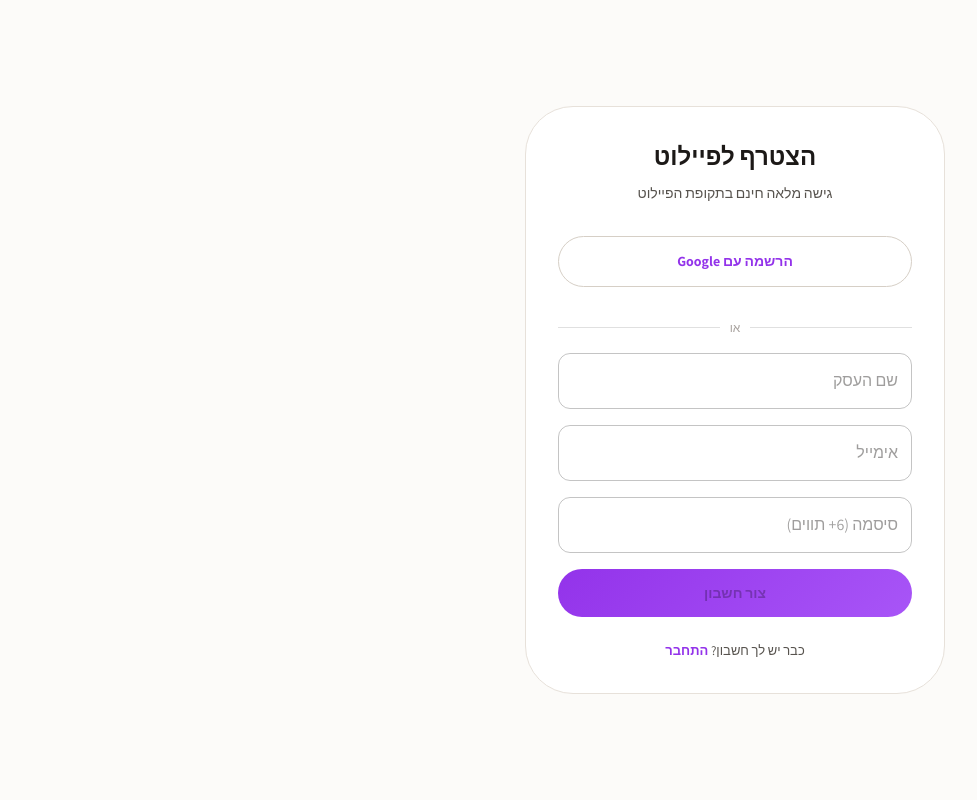
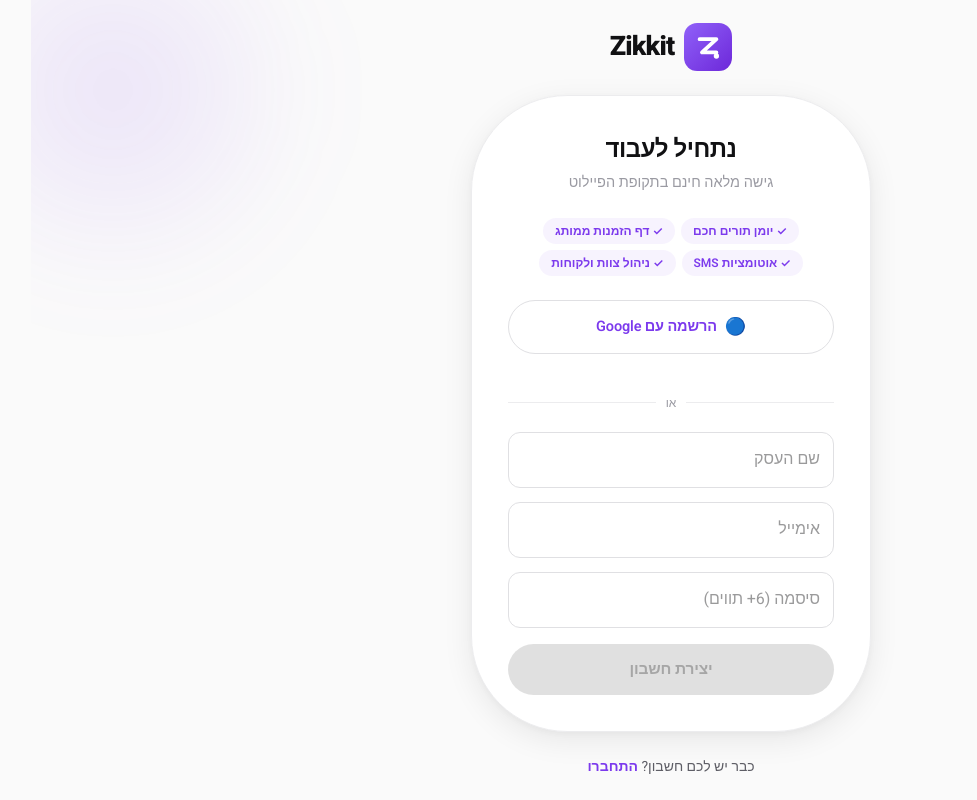
Before and after one commit to lielohana8-wq/zikkit-appointments, a Next.js app: page /register in a window 1280 px wide. Shown: the whole page, without its empty margins (0-977 px from the left). Built offline with nearby package versions, Linux system fonts and the light colour scheme; no server answers.

Commit message:
design: premium Apple-style redesign + new logo

```diff
--- a/src/app/layout.tsx
+++ b/src/app/layout.tsx
@@ -20,14 +20,19 @@ export default function RootLayout({ children }: { children: React.ReactNode })
         <link rel="apple-touch-icon" href="/icon-192.png" />
         <link rel="preconnect" href="https://fonts.googleapis.com" />
         <link
-          href="https://fonts.googleapis.com/css2?family=Assistant:wght@400;500;600;700;800&family=Sora:wght@400;600;700;800&display=swap"
+          href="https://fonts.googleapis.com/css2?family=Heebo:wght@400;500;600;700;800;900&family=Assistant:wght@400;500;600;700;800&display=swap"
           rel="stylesheet"
         />
         <style>{`
-          * { margin: 0; padding: 0; box-sizing: border-box; }
-          body { font-family: 'Assistant', system-ui, sans-serif; background: #FCFBF9; }
+          * { margin: 0; padding: 0; box-sizing: border-box; -webkit-tap-highlight-color: transparent; }
+          body { font-family: 'Heebo', 'Assistant', -apple-system, system-ui, sans-serif; background: #FAFAFA; -webkit-font-smoothing: antialiased; }
+          ::selection { background: rgba(124,58,237,0.18); }
+          ::-webkit-scrollbar { width: 10px; height: 10px; }
+          ::-webkit-scrollbar-thumb { background: #D4D4D8; border-radius: 99px; border: 2px solid #FAFAFA; }
+          ::-webkit-scrollbar-thumb:hover { background: #B4B4BB; }
           .zk-fade-up { animation: zkFadeUp 0.5s cubic-bezier(0.16,1,0.3,1) both; }
           @keyframes zkFadeUp { from { opacity: 0; transform: translateY(12px); } to { opacity: 1; transform: translateY(0); } }
+          @keyframes pulse { 0%,100% { opacity: 1; } 50% { opacity: 0.4; } }
         `}</style>
       </head>
       <body>
--- a/src/app/register/page.tsx
+++ b/src/app/register/page.tsx
@@ -4,6 +4,7 @@ import { useState, useEffect } from 'react';
 import { Box, Typography, Button, TextField, CircularProgress, Divider } from '@mui/material';
 import { useRouter } from 'next/navigation';
 import { useAuth } from '@/features/auth/AuthProvider';
+import { ZikkitLogo } from '@/components/ZikkitLogo';
 import { zikkitColors as c } from '@/styles/theme';
 
 export default function RegisterPage() {
@@ -22,33 +23,47 @@ export default function RegisterPage() {
     try { await register(email, password, bizName); } catch {} finally { setLoading(false); }
   };
 
+  const perks = ['יומן תורים חכם', 'דף הזמנות ממותג', 'אוטומציות SMS', 'ניהול צוות ולקוחות'];
+
   return (
-    <Box sx={{ minHeight: '100vh', bgcolor: c.bg, display: 'flex', alignItems: 'center', justifyContent: 'center', p: 2 }}>
-      <Box sx={{ maxWidth: 420, width: '100%', bgcolor: c.surface1, border: `1px solid ${c.border}`, borderRadius: 4, p: 4 }}>
-        <Typography sx={{ fontFamily: 'Sora, sans-serif', fontSize: 24, fontWeight: 800, textAlign: 'center', mb: 1, color: c.text }}>
-          הצטרף לפיילוט
-        </Typography>
-        <Typography sx={{ fontSize: 14, color: c.text2, textAlign: 'center', mb: 4 }}>גישה מלאה חינם בתקופת הפיילוט</Typography>
+    <Box sx={{ minHeight: '100vh', bgcolor: c.bg, display: 'flex', alignItems: 'center', justifyContent: 'center', p: 2, position: 'relative', overflow: 'hidden' }}>
+      <Box sx={{ position: 'absolute', top: '-15%', left: '-10%', width: 420, height: 420, borderRadius: '50%', background: `radial-gradient(circle, ${c.accentMid}, transparent 70%)`, filter: 'blur(45px)' }} />
 
-        <Button onClick={() => loginWithGoogle()} fullWidth variant="outlined" sx={{ py: 1.5, borderRadius: 3, mb: 2, fontWeight: 700, borderColor: c.border2 }}>
-          הרשמה עם Google
-        </Button>
-        <Divider sx={{ my: 2, fontSize: 12, color: c.text3 }}>או</Divider>
+      <Box className="zk-fade-up" sx={{ maxWidth: 400, width: '100%', position: 'relative', zIndex: 1 }}>
+        <Box sx={{ display: 'flex', justifyContent: 'center', mb: 3 }}>
+          <ZikkitLogo size={48} />
+        </Box>
+        <Box sx={{ bgcolor: c.surface1, borderRadius: 6, p: { xs: 3, sm: 4.5 }, boxShadow: c.shadowLg, border: `1px solid ${c.border}` }}>
+          <Typography sx={{ fontSize: 24, fontWeight: 800, textAlign: 'center', color: c.text, letterSpacing: '-0.02em' }}>נתחיל לעבוד</Typography>
+          <Typography sx={{ fontSize: 14.5, color: c.text3, textAlign: 'center', mb: 3, mt: 0.5 }}>גישה מלאה חינם בתקופת הפיילוט</Typography>
 
-        <TextField fullWidth placeholder="שם העסק" value={bizName} onChange={(e) => setBizName(e.target.value)} sx={{ mb: 2 }} />
-        <TextField fullWidth placeholder="אימייל" value={email} onChange={(e) => setEmail(e.target.value)} sx={{ mb: 2 }} />
-        <TextField fullWidth type="password" placeholder="סיסמה (6+ תווים)" value={password} onChange={(e) => setPassword(e.target.value)}
-          onKeyDown={(e) => e.key === 'Enter' && handleRegister()} sx={{ mb: 2 }} />
+          {/* Perks */}
+          <Box sx={{ display: 'flex', flexWrap: 'wrap', gap: 0.75, justifyContent: 'center', mb: 3 }}>
+            {perks.map((p) => (
+              <Box key={p} sx={{ fontSize: 12, fontWeight: 600, color: c.accent, bgcolor: c.accentDim, borderRadius: 99, px: 1.5, py: 0.5 }}>✓ {p}</Box>
+            ))}
+          </Box>
 
-        {error && <Typography sx={{ fontSize: 13, color: c.hot, mb: 2 }}>{error}</Typography>}
+          <Button onClick={() => loginWithGoogle()} fullWidth variant="outlined" sx={{ py: 1.4, borderRadius: 3, mb: 2.5, fontWeight: 600, fontSize: 14.5, gap: 1 }}>
+            <Box component="span" sx={{ fontSize: 17 }}>🔵</Box> הרשמה עם Google
+          </Button>
+          <Divider sx={{ my: 2.5, fontSize: 12, color: c.text3, '&::before, &::after': { borderColor: c.border } }}>או</Divider>
 
-        <Button onClick={handleRegister} disabled={loading || !bizName || !email || password.length < 6} fullWidth variant="contained" sx={{ py: 1.5, borderRadius: 3, fontWeight: 800 }}>
-          {loading ? <CircularProgress size={20} sx={{ color: '#fff' }} /> : 'צור חשבון'}
-        </Button>
+          <TextField fullWidth placeholder="שם העסק" value={bizName} onChange={(e) => setBizName(e.target.value)} sx={{ mb: 1.75 }} />
+          <TextField fullWidth placeholder="אימייל" value={email} onChange={(e) => setEmail(e.target.value)} sx={{ mb: 1.75 }} />
+          <TextField fullWidth type="password" placeholder="סיסמה (6+ תווים)" value={password} onChange={(e) => setPassword(e.target.value)}
+            onKeyDown={(e) => e.key === 'Enter' && handleRegister()} sx={{ mb: 2 }} />
 
-        <Typography sx={{ fontSize: 13, color: c.text2, textAlign: 'center', mt: 3 }}>
-          כבר יש לך חשבון?{' '}
-          <Box component="span" onClick={() => router.push('/login')} sx={{ color: c.accent, fontWeight: 700, cursor: 'pointer' }}>התחבר</Box>
+          {error && <Box sx={{ bgcolor: c.hotDim, borderRadius: 2.5, px: 2, py: 1.25, mb: 2 }}><Typography sx={{ fontSize: 13, color: c.hot, fontWeight: 500 }}>{error}</Typography></Box>}
+
+          <Button onClick={handleRegister} disabled={loading || !bizName || !email || password.length < 6} fullWidth variant="contained" sx={{ py: 1.5, borderRadius: 3, fontWeight: 700, fontSize: 15.5 }}>
+            {loading ? <CircularProgress size={21} sx={{ color: '#fff' }} /> : 'יצירת חשבון'}
+          </Button>
+        </Box>
+
+        <Typography sx={{ fontSize: 14, color: c.text2, textAlign: 'center', mt: 3 }}>
+          כבר יש לכם חשבון?{' '}
+          <Box component="span" onClick={() => router.push('/login')} sx={{ color: c.accent, fontWeight: 700, cursor: 'pointer' }}>התחברו</Box>
         </Typography>
       </Box>
     </Box>
--- /dev/null
+++ b/src/components/ZikkitLogo.tsx
@@ -0,0 +1,36 @@
+'use client';
+
+import { Box, Typography } from '@mui/material';
+import { zikkitColors as c } from '@/styles/theme';
+
+/**
+ * Zikkit logo — a minimalist "Z" mark in a rounded squircle,
+ * inspired by premium app icons (Apple-style).
+ */
+export function ZikkitLogo({ size = 32, showText = true, textColor }: { size?: number; showText?: boolean; textColor?: string }) {
+  return (
+    <Box sx={{ display: 'flex', alignItems: 'center', gap: 1.25 }}>
+      <Box sx={{ width: size, height: size, position: 'relative', flexShrink: 0 }}>
+        <svg width={size} height={size} viewBox="0 0 40 40" fill="none" xmlns="http://www.w3.org/2000/svg">
+          <defs>
+            <linearGradient id="zikGrad" x1="0" y1="0" x2="40" y2="40" gradientUnits="userSpaceOnUse">
+              <stop stopColor="#9061F9" />
+              <stop offset="1" stopColor="#6D28D9" />
+            </linearGradient>
+          </defs>
+          {/* Squircle */}
+          <rect width="40" height="40" rx="11" fill="url(#zikGrad)" />
+          {/* Stylized Z — sharp, geometric */}
+          <path d="M13 13.5H27L15 24.5H27" stroke="white" strokeWidth="3.2" strokeLinecap="round" strokeLinejoin="round" />
+          {/* subtle dot — the appointment "moment" */}
+          <circle cx="27" cy="27.5" r="2.2" fill="white" />
+        </svg>
+      </Box>
+      {showText && (
+        <Typography sx={{ fontFamily: "'Heebo', sans-serif", fontWeight: 800, fontSize: size * 0.56, letterSpacing: '-0.03em', color: textColor || c.text, lineHeight: 1 }}>
+          Zikkit
+        </Typography>
+      )}
+    </Box>
+  );
+}
--- a/src/styles/theme.ts
+++ b/src/styles/theme.ts
@@ -2,31 +2,34 @@
 
 import { createTheme } from '@mui/material/styles';
 
-// ZikkitAppointments brand — distinct from Zikkit field service.
-// Zikkit field = indigo #4F46E5. Appointments = rose/plum for beauty/wellness feel.
+// ZikkitAppointments — premium, minimalist, Apple-inspired.
 export const zikkitColors = {
-  bg: '#FCFBF9',
-  bg2: '#F8F5F1',
+  bg: '#FAFAFA',
+  bg2: '#F4F4F5',
   surface1: '#FFFFFF',
-  surface2: '#F8F5F1',
-  surface3: '#F0EBE5',
-  surface4: '#E7E1DA',
-  border: '#E7E1DA',
-  border2: '#D6CFC6',
-
-  text: '#1C1917',
-  text2: '#57534E',
-  text3: '#A8A29E',
-
-  // Appointments accent: plum/rose
-  accent: '#9333EA',
-  accent2: '#A855F7',
-  accent3: '#7E22CE',
-  accentDim: 'rgba(147,51,234,0.08)',
-  accentMid: 'rgba(147,51,234,0.16)',
-
-  hot: '#E11D48',
-  hotDim: 'rgba(225,29,72,0.08)',
+  surface2: '#FAFAFA',
+  surface3: '#F4F4F5',
+  surface4: '#E9E9EB',
+  border: '#ECECEE',
+  border2: '#E0E0E3',
+  text: '#111113',
+  text2: '#5E5E66',
+  text3: '#9A9AA2',
+  accent: '#7C3AED',
+  accent2: '#9061F9',
+  accent3: '#6D28D9',
+  accentDeep: '#5B21B6',
+  accentDim: 'rgba(124,58,237,0.06)',
+  accentMid: 'rgba(124,58,237,0.12)',
+  hot: '#E5484D',
+  hotDim: 'rgba(229,72,77,0.07)',
+  green: '#30A46C',
+  greenDim: 'rgba(48,164,108,0.08)',
+  amber: '#FFB224',
+  shadowSm: '0 1px 2px rgba(17,17,19,0.04), 0 1px 3px rgba(17,17,19,0.03)',
+  shadowMd: '0 2px 8px rgba(17,17,19,0.04), 0 4px 16px rgba(17,17,19,0.04)',
+  shadowLg: '0 8px 30px rgba(17,17,19,0.08), 0 2px 8px rgba(17,17,19,0.04)',
+  shadowAccent: '0 8px 24px rgba(124,58,237,0.24)',
 };
 
 export const theme = createTheme({
@@ -34,24 +37,51 @@ export const theme = createTheme({
   palette: {
     mode: 'light',
     primary: { main: zikkitColors.accent },
+    error: { main: zikkitColors.hot },
+    success: { main: zikkitColors.green },
     background: { default: zikkitColors.bg, paper: zikkitColors.surface1 },
     text: { primary: zikkitColors.text, secondary: zikkitColors.text2 },
   },
   typography: {
-    fontFamily: "'Assistant', 'Heebo', system-ui, sans-serif",
+    fontFamily: "'Heebo', 'Assistant', -apple-system, BlinkMacSystemFont, system-ui, sans-serif",
+    h1: { fontWeight: 800, letterSpacing: '-0.03em' },
+    h2: { fontWeight: 800, letterSpacing: '-0.025em' },
+    h3: { fontWeight: 700, letterSpacing: '-0.02em' },
+    button: { fontWeight: 600, letterSpacing: '-0.01em' },
   },
-  shape: { borderRadius: 12 },
+  shape: { borderRadius: 16 },
   components: {
     MuiButton: {
+      defaultProps: { disableElevation: true },
       styleOverrides: {
-        root: { textTransform: 'none', fontWeight: 700 },
-        containedPrimary: {
-          background: `linear-gradient(135deg, ${zikkitColors.accent}, ${zikkitColors.accent2})`,
-        },
+        root: { textTransform: 'none', fontWeight: 600, borderRadius: 12, padding: '8px 18px', transition: 'all 0.2s cubic-bezier(0.22,1,0.36,1)' },
+        containedPrimary: { background: zikkitColors.accent, boxShadow: 'none', '&:hover': { background: zikkitColors.accent3, boxShadow: zikkitColors.shadowAccent } },
+        outlined: { borderColor: zikkitColors.border2, '&:hover': { borderColor: zikkitColors.accent, background: zikkitColors.accentDim } },
       },
     },
     MuiTextField: {
       defaultProps: { variant: 'outlined' },
+      styleOverrides: {
+        root: {
+          '& .MuiOutlinedInput-root': {
+            borderRadius: 12, backgroundColor: zikkitColors.surface1, transition: 'all 0.2s',
+            '& fieldset': { borderColor: zikkitColors.border2 },
+            '&:hover fieldset': { borderColor: zikkitColors.text3 },
+            '&.Mui-focused fieldset': { borderColor: zikkitColors.accent, borderWidth: 1.5 },
+          },
+        },
+      },
     },
+    MuiPaper: { styleOverrides: { root: { backgroundImage: 'none' } } },
+    MuiDialog: { styleOverrides: { paper: { borderRadius: 24, boxShadow: zikkitColors.shadowLg } } },
+    MuiSwitch: {
+      styleOverrides: {
+        root: { padding: 8 },
+        switchBase: { '&.Mui-checked': { color: '#fff', '& + .MuiSwitch-track': { backgroundColor: zikkitColors.accent, opacity: 1 } } },
+        thumb: { boxShadow: '0 1px 3px rgba(0,0,0,0.2)' },
+        track: { borderRadius: 22, backgroundColor: zikkitColors.surface4, opacity: 1 },
+      },
+    },
+    MuiChip: { styleOverrides: { root: { fontWeight: 600, borderRadius: 8 } } },
   },
 });
```
Also changed, not shown: src/app/dashboard/page.tsx (+85 -68 lines), src/app/login/page.tsx (+28 -20 lines).
